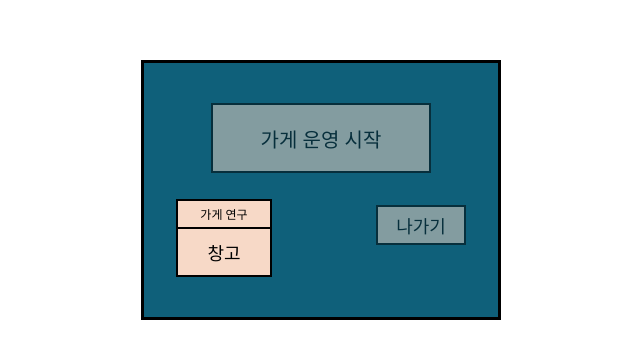
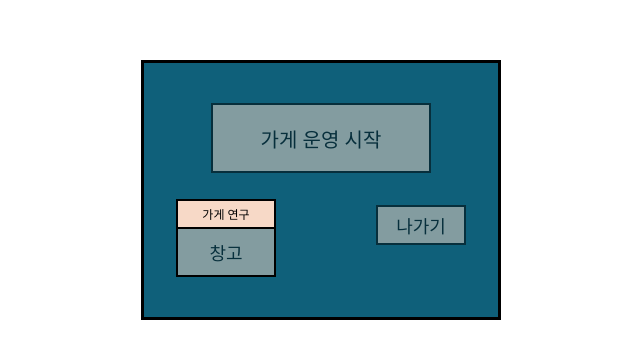
Before and after one commit to trickthing12/ara_store-research_proto, a plain HTML site: page index.html in a window 1280 px wide. Shown: the part 210-568 px from the top of the page, without its empty margins (319-959 px from the left). Drawn offline with Linux system fonts and the light colour scheme.

Commit message:
Update index.html

```diff
--- a/index.html
+++ b/index.html
@@ -59,29 +59,32 @@
       font-size: 20px;
     }
 
-    /* 좌측 하단 UI */
-    .research-box {
+    /* 좌측 하단 영역 */
+    .left-box {
       position: absolute;
       left: 32px;
       bottom: 40px;
-      width: 96px;
       border: 2px solid #000;
-      cursor: pointer;
     }
 
-    .research-label {
+    .label-research {
       font-size: 12px;
       background: #f7d9c7;
       border-bottom: 2px solid #000;
       text-align: center;
       padding: 4px 0;
+      cursor: pointer;
+      /* 활성 버튼 */
     }
 
-    .research-main {
+    .storage-disabled {
       padding: 10px 0;
+      width: 96px;
       font-size: 18px;
       background: #f7d9c7;
       text-align: center;
+      cursor: default;
+      opacity: 0.5;
     }
 
     /* 우측 하단 나가기 (비활성) */
@@ -171,10 +174,10 @@
       <!-- 가게 운영 시작 (비활성) -->
       <div class="btn btn-start btn-disabled">가게 운영 시작</div>
 
-      <!-- 가게 연구 버튼(활성 클릭 영역 전체) -->
-      <div id="btnOpenResearch" class="research-box">
-        <div class="research-label">가게 연구</div>
-        <div class="research-main">창고</div>
+      <!-- 좌측 박스: 위는 활성(가게 연구 버튼), 아래는 비활성 창고 -->
+      <div class="left-box">
+        <div id="btnOpenResearch" class="label-research">가게 연구</div>
+        <div class="storage-disabled">창고</div>
       </div>
 
       <!-- 나가기 (비활성) -->
```
